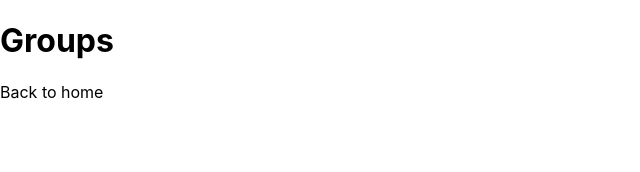
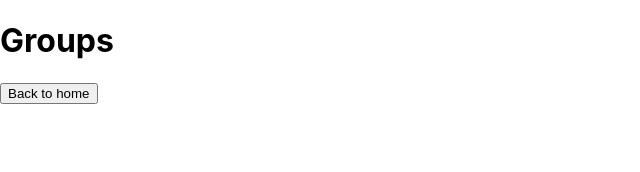
Before and after one commit to NadyaCodes/boomer-buddy, a Next.js app: page /groups/1 in a window 1280 px wide. Shown: the top 172 px of the page, without its empty margins (0-640 px from the left). Built offline with nearby package versions, Linux system fonts and the light colour scheme.

Commit message:
fix redirecting to home

```diff
--- a/pages/dictionary/[id].js
+++ b/pages/dictionary/[id].js
@@ -54,7 +54,7 @@ const onChangeHandler = event => {
       {word && <Definition />}
 
       <button>
-      <Link href="/">
+      <Link href="/home">
         <a>Back to home</a>
       </Link>
       </button>
--- a/pages/drink.js
+++ b/pages/drink.js
@@ -88,7 +88,7 @@ export default function Drink({ drinkData }) {
       <h2>Instructions:</h2>
       <p><em>{drinkData.strInstructions}</em></p>
       <br></br><button>
-      <Link href="/">
+      <Link href="/home">
         <a>Back to home</a>
       </Link></button>
     </>
--- a/pages/fact.js
+++ b/pages/fact.js
@@ -32,7 +32,7 @@ export default function Fact( {factData} ) {
       </Head>
       <h1>Random Fact</h1>
       <p>{factData}</p>
-      <button><Link href="/">
+      <button><Link href="/home">
         <a>Back to home</a>
       </Link></button>
     </>
--- a/pages/groups/[id].js
+++ b/pages/groups/[id].js
@@ -8,9 +8,11 @@ export default function Groups() {
         <title>Groups</title>
       </Head>
       <h1>Groups</h1>
-      <Link href="/">
+      <button>
+      <Link href="/home">
         <a>Back to home</a>
       </Link>
+      </button>
     </>
   )
 }
```
